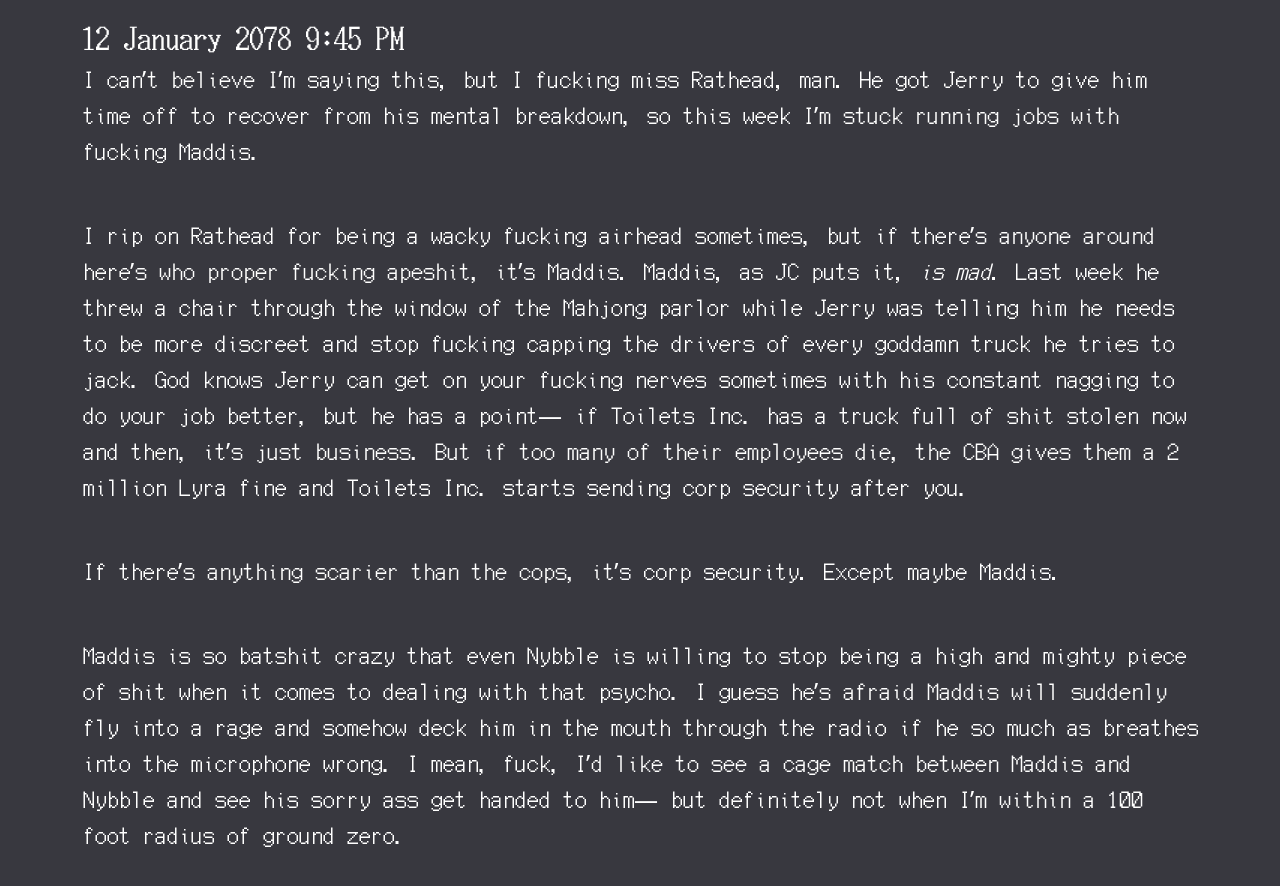
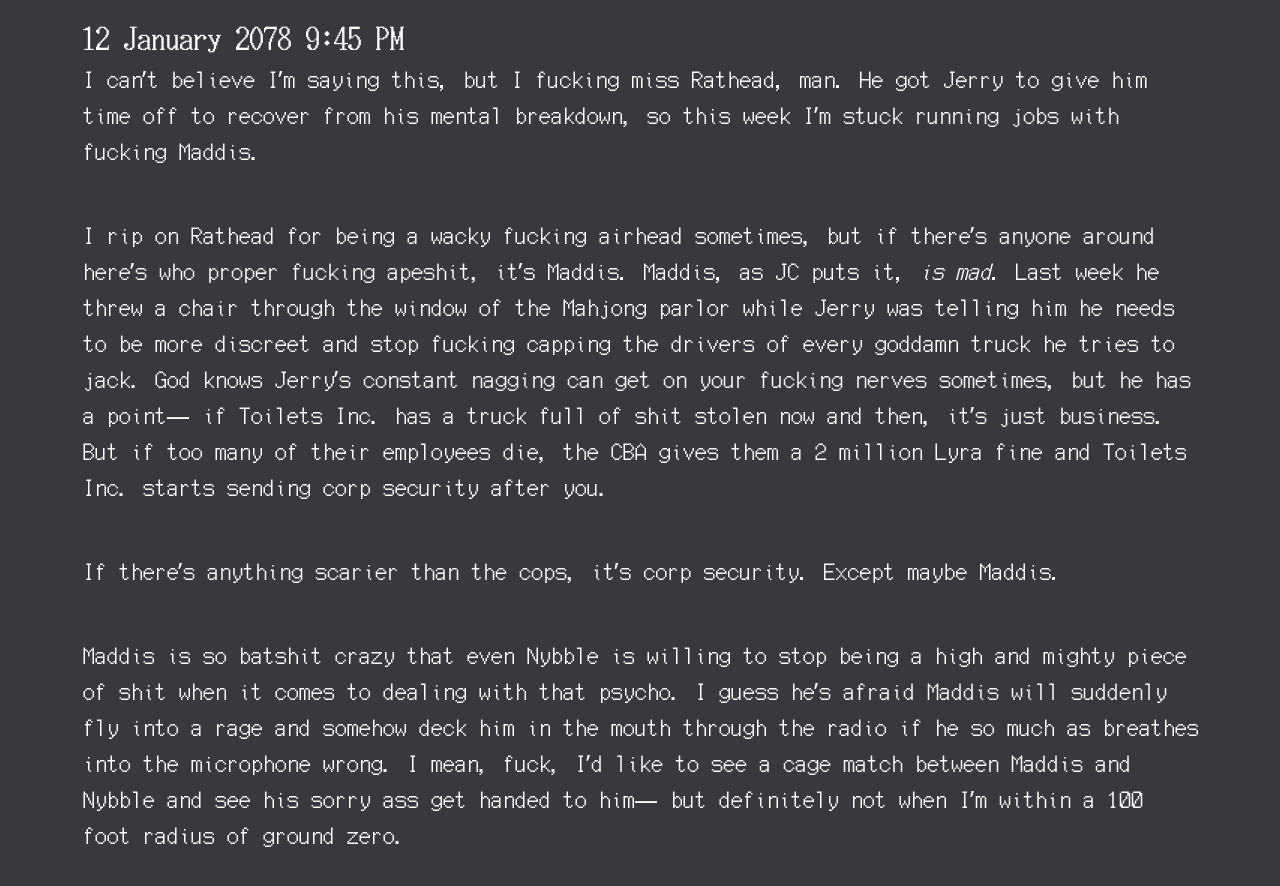
Before and after one commit to pilosophos/pilosophos-site-v1, a Jekyll site: the page built from _writing/piss-corps.md, in a window 1280 px wide and 900 px high, scrolled down 7750 px. Shown: the top 886 px of the window. Built offline with Jekyll 4.4.1, drawn with Linux system fonts in a browser that asks for light colours.

Commit message:
update wording

```diff
--- a/_writing/piss-corps.md
+++ b/_writing/piss-corps.md
@@ -117,7 +117,7 @@ I guess I should head to bed.
 
 I can't believe I'm saying this, but I fucking miss Rathead, man. He got Jerry to give him time off to recover from his mental breakdown, so this week I'm stuck running jobs with fucking Maddis.
 
-I rip on Rathead for being a wacky fucking airhead sometimes, but if there's anyone around here's who proper fucking apeshit, it's Maddis. Maddis, as JC puts it, *is mad*. Last week he threw a chair through the window of the Mahjong parlor while Jerry was telling him he needs to be more discreet and stop fucking capping the drivers of every goddamn truck he tries to jack. God knows Jerry can get on your fucking nerves sometimes with his constant nagging to do your job better, but he has a point― if Toilets Inc. has a truck full of shit stolen now and then, it's just business. But if too many of their employees die, the CBA gives them a 2 million Lyra fine and Toilets Inc. starts sending corp security after you.
+I rip on Rathead for being a wacky fucking airhead sometimes, but if there's anyone around here's who proper fucking apeshit, it's Maddis. Maddis, as JC puts it, *is mad*. Last week he threw a chair through the window of the Mahjong parlor while Jerry was telling him he needs to be more discreet and stop fucking capping the drivers of every goddamn truck he tries to jack. God knows Jerry's constant nagging can get on your fucking nerves sometimes, but he has a point― if Toilets Inc. has a truck full of shit stolen now and then, it's just business. But if too many of their employees die, the CBA gives them a 2 million Lyra fine and Toilets Inc. starts sending corp security after you.
 
 If there's anything scarier than the cops, it's corp security. Except maybe Maddis.
 
```
